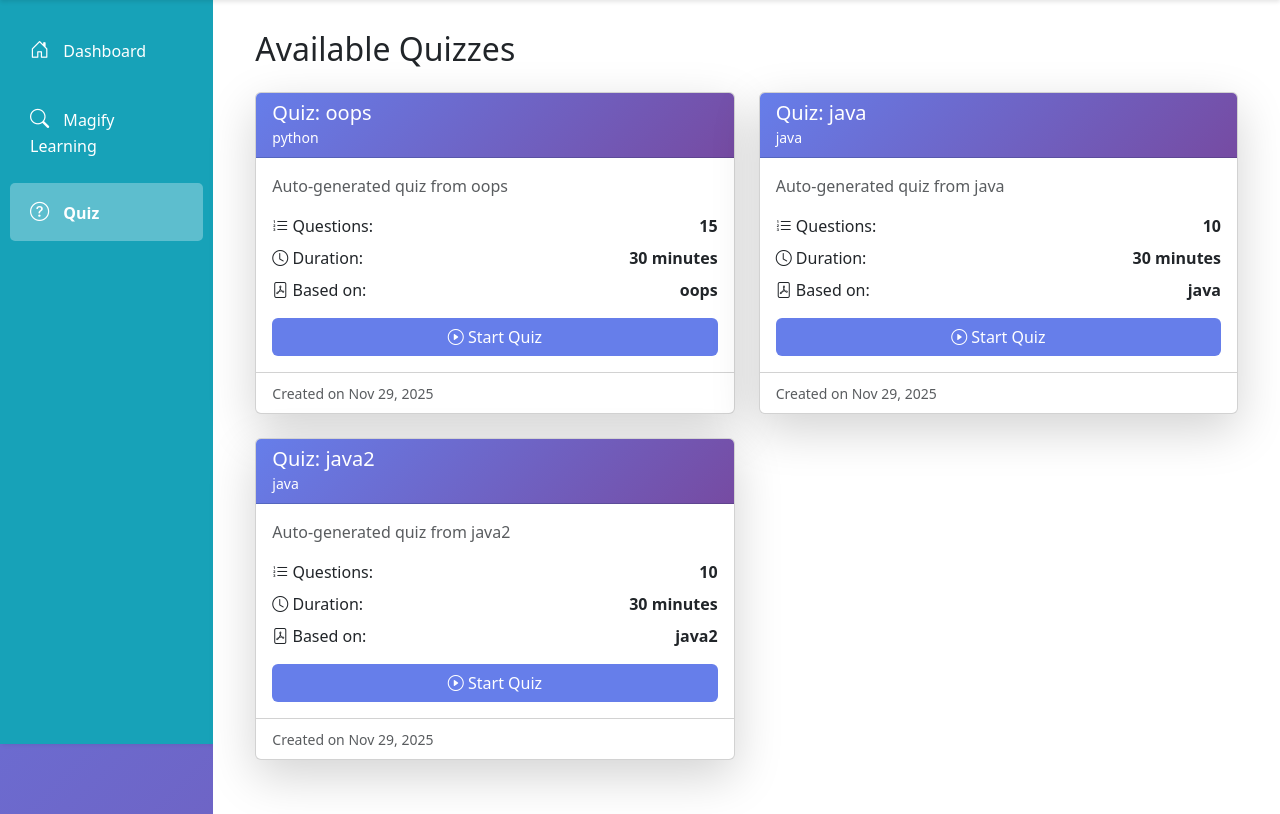
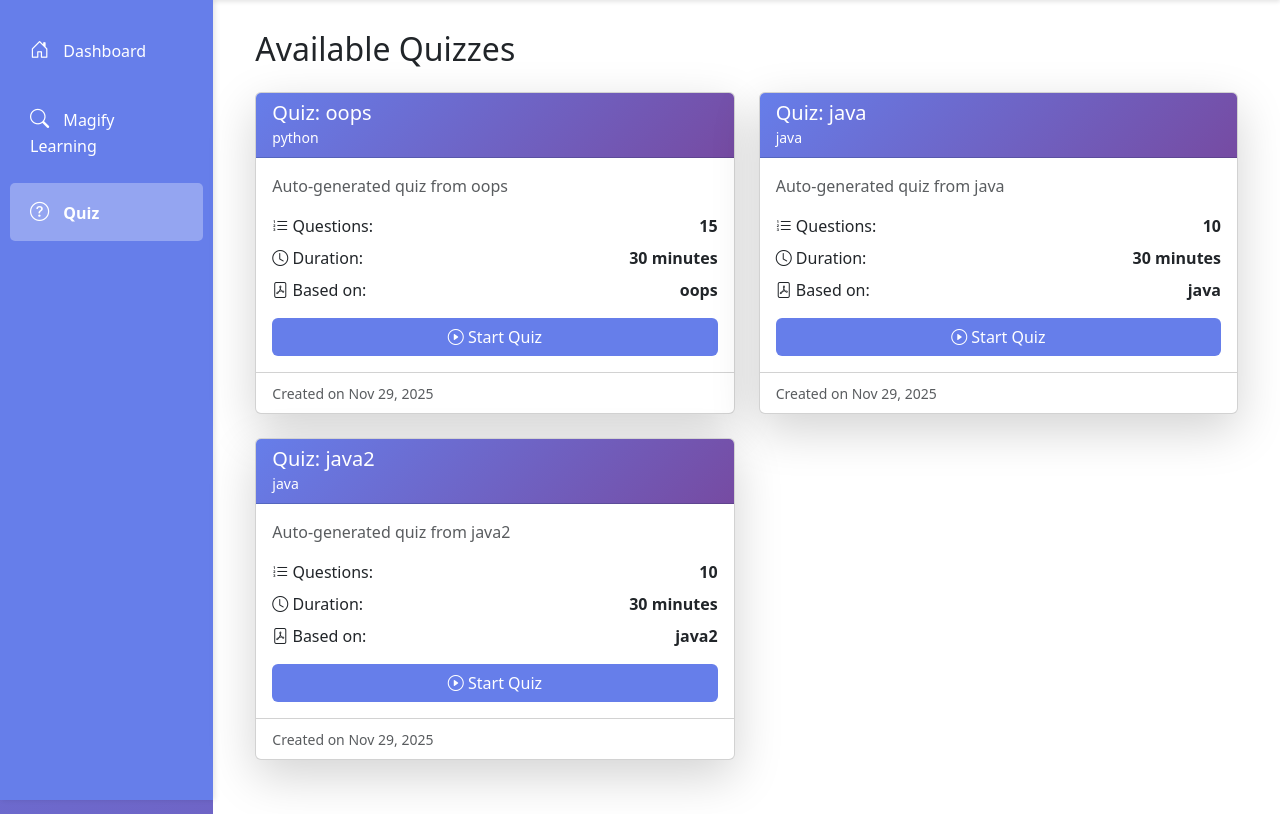
Before and after one commit to Roshan0909/LangChain-PDF-Processor, a Django app: page /student/quiz/ in a window 1280 px wide. Shown: the part 56-870 px from the top of the page. Run offline with Django 5.2, Linux system fonts and the light colour scheme; a user stored in the database is signed in; data comes from the database, SQL or seed files in the repository.

Commit message:
Update sidebar styles for teachers and students templates

```diff
--- a/templates/students/base_student.html
+++ b/templates/students/base_student.html
@@ -16,9 +16,11 @@
             box-shadow: 0 2px 4px rgba(0,0,0,0.1);
         }
         .sidebar {
-            min-height: calc(100vh - 56px);
-            background-color: #17a2b8;
+            min-height: 100vh;
+            background-color: #667eea;
             box-shadow: 2px 0 5px rgba(0,0,0,0.1);
+            position: sticky;
+            top: 0;
         }
         .sidebar .nav-link {
             color: #fff;
@@ -40,7 +42,7 @@
         }
         .main-content {
             background-color: #fff;
-            min-height: calc(100vh - 56px);
+            min-height: 100vh;
             padding: 30px;
         }
     </style>
--- a/templates/teachers/base_teacher.html
+++ b/templates/teachers/base_teacher.html
@@ -16,9 +16,11 @@
             box-shadow: 0 2px 4px rgba(0,0,0,0.1);
         }
         .sidebar {
-            min-height: calc(100vh - 56px);
+            min-height: 100vh;
             background-color: #667eea;
             box-shadow: 2px 0 5px rgba(0,0,0,0.1);
+            position: sticky;
+            top: 0;
         }
         .sidebar .nav-link {
             color: #fff;
@@ -40,7 +42,7 @@
         }
         .main-content {
             background-color: #fff;
-            min-height: calc(100vh - 56px);
+            min-height: 100vh;
             padding: 30px;
         }
     </style>
```
